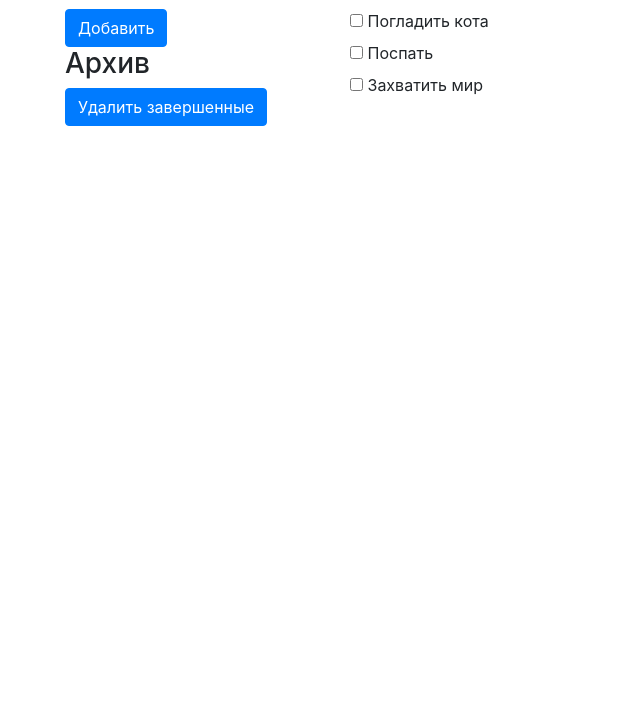
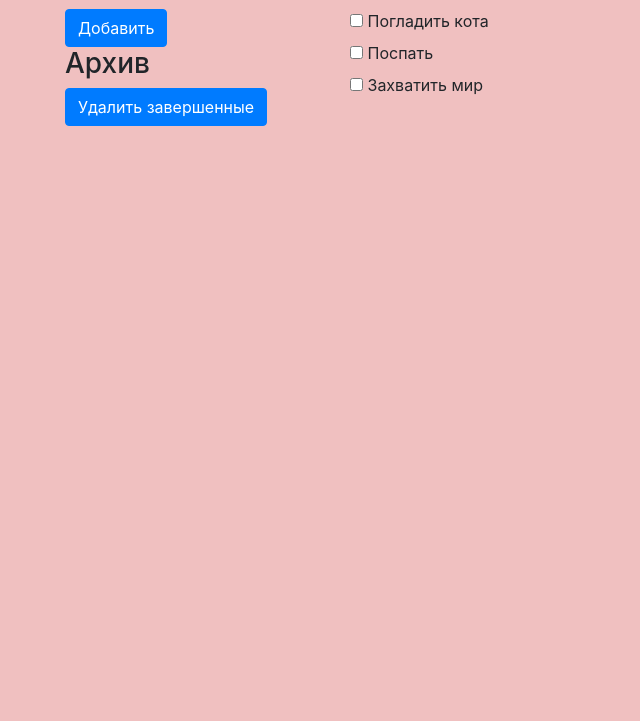
Before and after one commit to anastasiaknauf/todo, a plain HTML site: page index.html in a window 1280 px wide. Shown: the part 79-800 px from the top of the page, without its empty margins (20-660 px from the left). Drawn offline with nearby package versions, Linux system fonts and the light colour scheme; no server answers.

Commit message:
second commit

```diff
--- a/css/style.css
+++ b/css/style.css
@@ -2,3 +2,8 @@
 {
   text-decoration:line-through;
 }
+
+.background
+{
+  background: #F0C0C0;
+}
--- a/index.html
+++ b/index.html
@@ -12,7 +12,7 @@
 
 </head>
 
-<body>
+<body class="background">
   <div class="container" ng-app="App" ng-controller="Todo">
   <div class="row">
     <div class="col-md-3">
```
